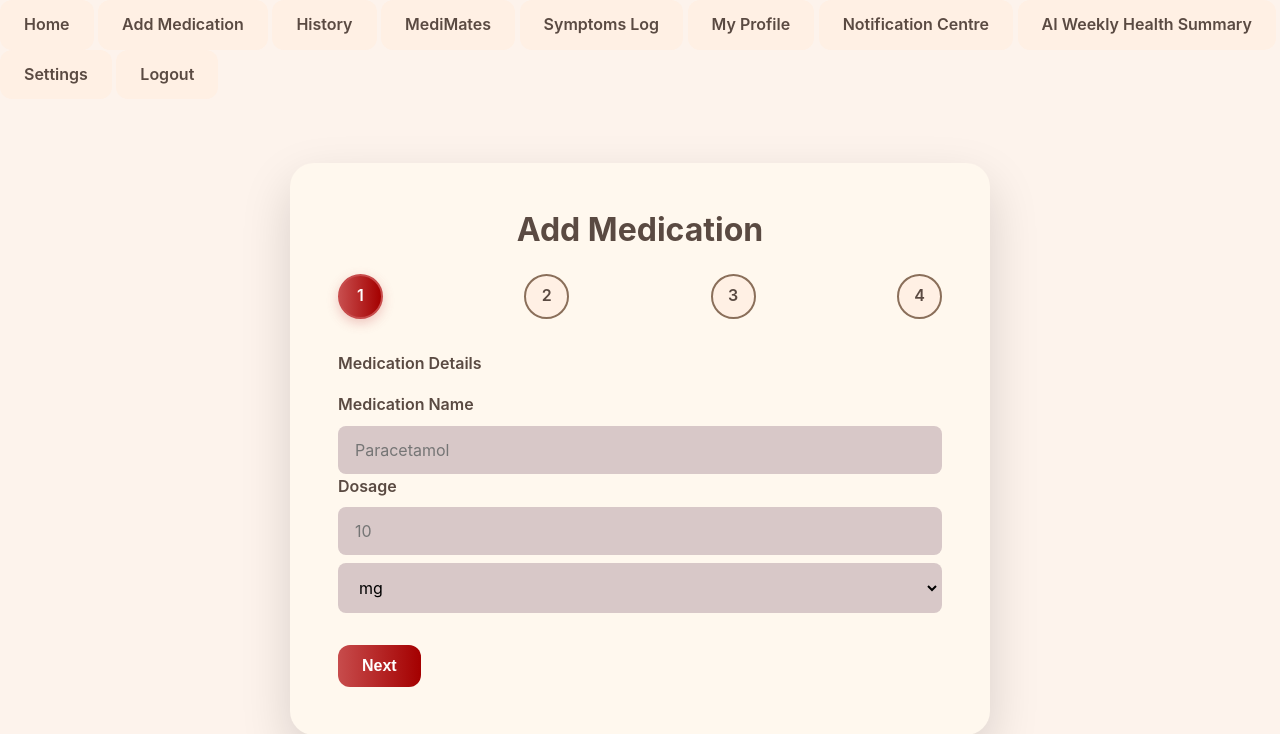
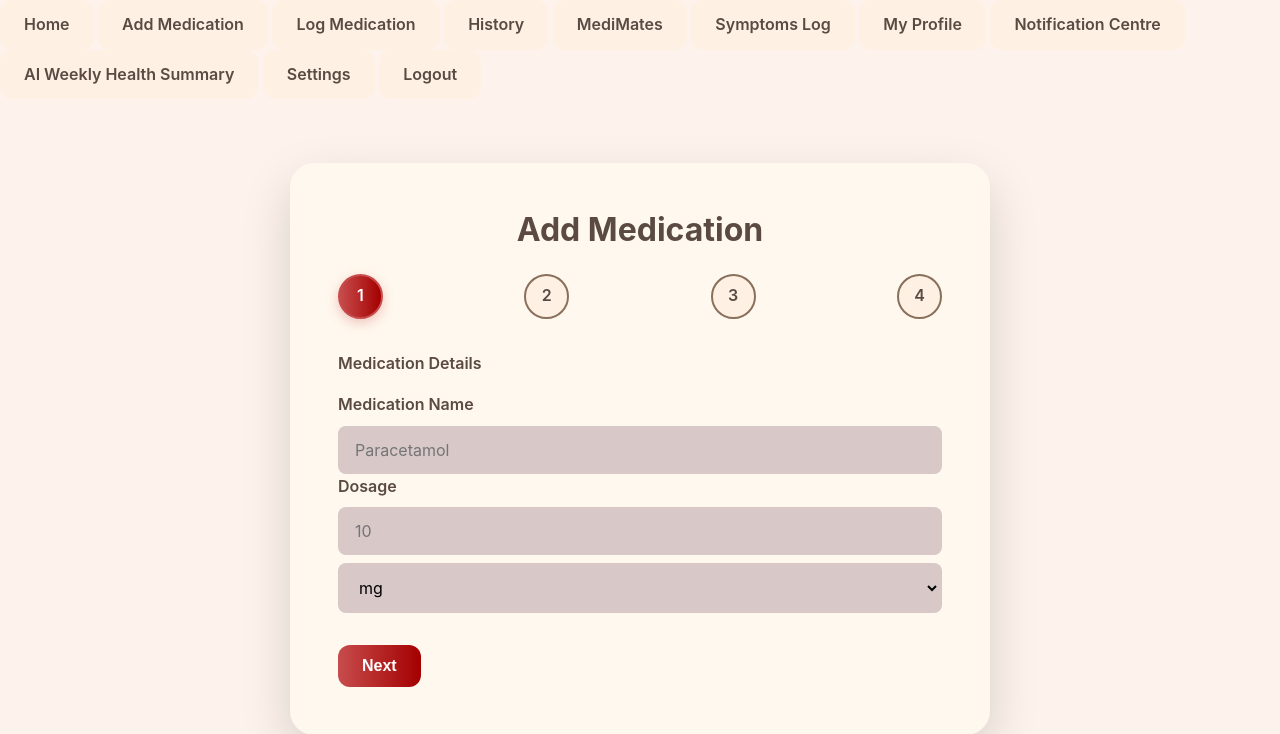
Before and after one commit to sean-dunlea/medicine-tracker-app, a Flask app: page /add_medication in a window 1280 px wide. Shown: the top 734 px of the page. Run offline with Flask 3, Linux system fonts and the light colour scheme; the visitor is signed in with stand-in values (Sample User, id 1); data comes from the database, SQL or seed files in the repository; data that the repository does not hold is empty; parts of the project's set-up code (start-up, migrations or seed data) failed here and were passed over; some libraries are stand-ins or nearby versions.

Commit message:
fix: correct log_medication route reference and update navbar link

```diff
--- a/app.py
+++ b/app.py
@@ -656,7 +656,7 @@ def mark_notification_as_read(notification_id):
     return redirect( url_for("notification_centre") )
 
 # This displays the weekly calendar in log medication
-@app.route("/log_medication")
+@app.route("/log_medication_week")
 @login_required
 def log_medication_week():
     calendar = build_week_calendar(g.user["user_id"])
--- a/templates/base.html
+++ b/templates/base.html
@@ -15,6 +15,7 @@
             {% if session.get("username") %}
                 <a class="btn secondary" href="{{ url_for('index') }}">Home</a>
                 <a class="btn secondary" href="{{ url_for('add_medication') }}">Add Medication</a>
+                <a class="btn secondary" href="{{ url_for('log_medication_week') }}">Log Medication</a>
                 <a class="btn secondary" href="{{ url_for('history') }}">History</a>
                 <a class="btn secondary" href="{{ url_for('medimates') }}">MediMates</a>
                 <a class="btn secondary" href="{{ url_for('log_symptom') }}">Symptoms Log</a>
```
